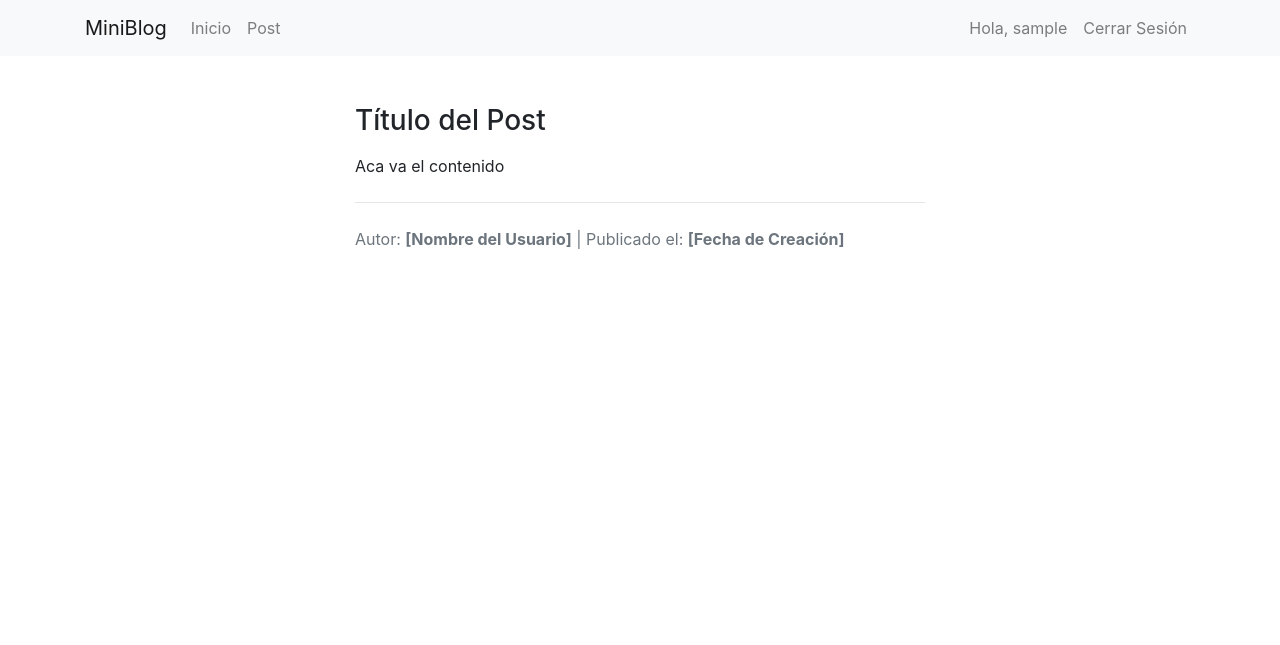
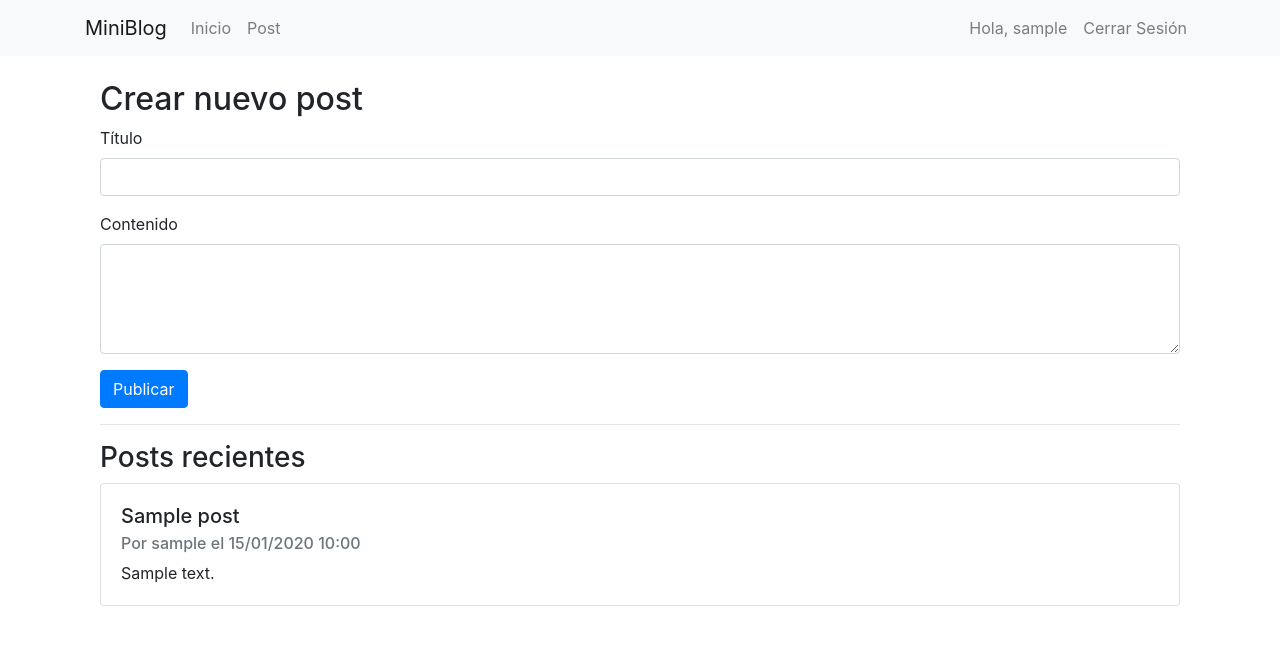
Before and after one commit to Manug0mez33/EFI-python-ITEC, a Flask app: page /post in a window 1280 px wide. Shown: the top 645 px of the page. Run offline with Flask 3, Linux system fonts and the light colour scheme; a user stored in the database is signed in; tables that the repository leaves empty hold one stand-in row (values such as "Sample post"); some libraries are stand-ins or nearby versions.

Commit message:
cambios en post

```diff
--- a/app.py
+++ b/app.py
@@ -24,7 +24,7 @@ login_manager = LoginManager()
 login_manager.init_app(app)
 login_manager.login_view = 'login'
 
-from models import User
+from models import User, Post
 
 @login_manager.user_loader
 def load_user(user_id):
@@ -36,11 +36,27 @@ def index():
         'index.html'
     )
 
-@app.route('/post')
-@login_required
+@app.route('/post', methods=['GET', 'POST'])
 def post():
+    if request.method == 'POST':
+        title = request.form['title']
+        content = request.form['content']
+
+        new_post = Post(
+            title=title,
+            content=content,
+            user_id=current_user.id
+        )
+
+        db.session.add(new_post)
+        db.session.commit()
+        flash('Post created successfully.', 'success')
+        return redirect(url_for('post'))
+
+    posts = Post.query.order_by(Post.date_created.desc()).all()
     return render_template(
-        "post.html"
+        "post.html",
+        posts=posts
     )
 
 @app.route('/comentario')
--- a/templates/post.html
+++ b/templates/post.html
@@ -1,17 +1,37 @@
 {% extends 'layout.html' %}
 
 {% block body %}
-    <div class="container mt-5" style="max-width: 600px;">
-        <h3 class="mb-3">Título del Post</h3>
+    <div class="container mt-4">
+        <h2>Crear nuevo post</h2>
+        <form method="POST" action="{{ url_for('post') }}">
+            <div class="form-group">
+                <label for="title">Título</label>
+                <input type="text" class="form-control" id="title" name="title" required>
+            </div>
+            <div class="form-group">
+                <label for="content">Contenido</label>
+                <textarea class="form-control" id="content" name="content" rows="4" required></textarea>
+            </div>
+            <button type="submit" class="btn btn-primary">Publicar</button>
+        </form>
 
-        <p>
-        Aca va el contenido
-        </p>
+        <hr>
+        <h3>Posts recientes</h3>
+        {% if posts %}
+            {% for post in posts %}
+                <div class="card mb-3">
+                    <div class="card-body">
+                        <h5 class="card-title">{{ post.title }}</h5>
+                        <h6 class="card-subtitle mb-2 text-muted">
+                            Por {{ post.user.username }} el {{ post.date_created.strftime('%d/%m/%Y %H:%M') if post.date_created else '' }}
+                        </h6>
+                        <p class="card-text">{{ post.content }}</p>
+                    </div>
+                </div>
+            {% endfor %}
+        {% else %}
+            <p>No hay posts aún.</p>
+        {% endif %}
 
-        <hr class="my-4">
-
-        <p class="text-muted">
-        Autor: <b>[Nombre del Usuario]</b> | Publicado el: <b>[Fecha de Creación]</b>
-        </p>
     </div>
 {% endblock %}
```
Also changed, not shown: migrations/versions/acc5a490308a_add_post_model.py (added, +36 -0 lines), models.py (+17 -0 lines).
